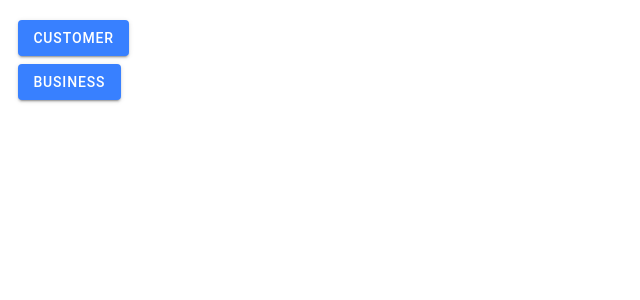
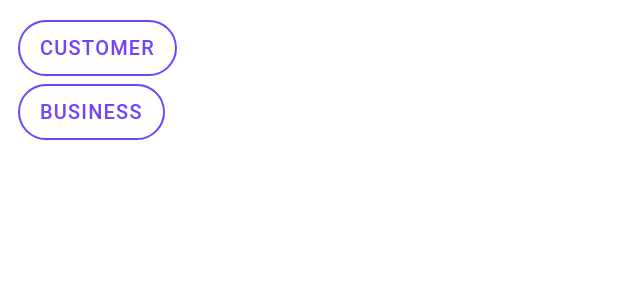
Before and after one commit to makmoud98/demonhacks19-frontend, a React (Create React App) app: page /Register in a window 1280 px wide. Shown: the top 300 px of the page, without its empty margins (0-640 px from the left). Built offline with nearby package versions, Linux system fonts and the light colour scheme; the HTML template or start-up script is replaced by a standard one.

Commit message:
Update Register.tsx

```diff
--- a/src/pages/Register.tsx
+++ b/src/pages/Register.tsx
@@ -5,11 +5,11 @@ const Register: React.FC = () => {
   return (
     <IonPage>
       <IonContent className="ion-padding">
-		<IonButton href="CustomerRegister">
+		<IonButton size="large" color="tertiary" shape="round" fill="outline" href="CustomerRegister">
 		Customer
 		</IonButton>
 			<br></br>
-		<IonButton href="BusinessRegister">
+		<IonButton size="large" color="tertiary" shape="round" fill="outline" href="BusinessRegister">
 		Business
 		</IonButton>
       </IonContent>
```
